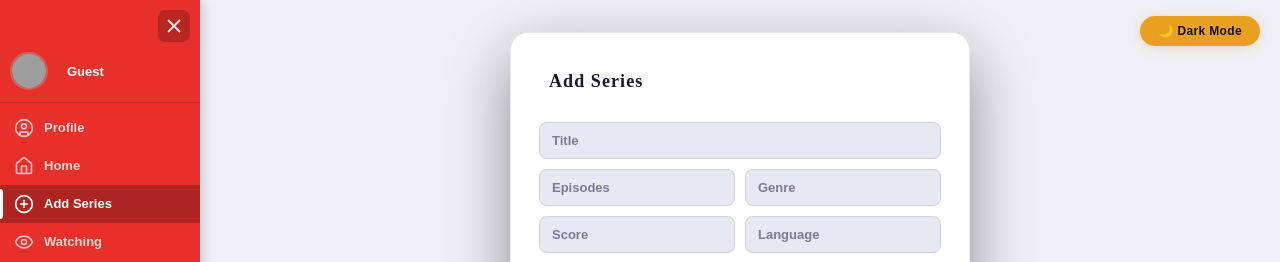
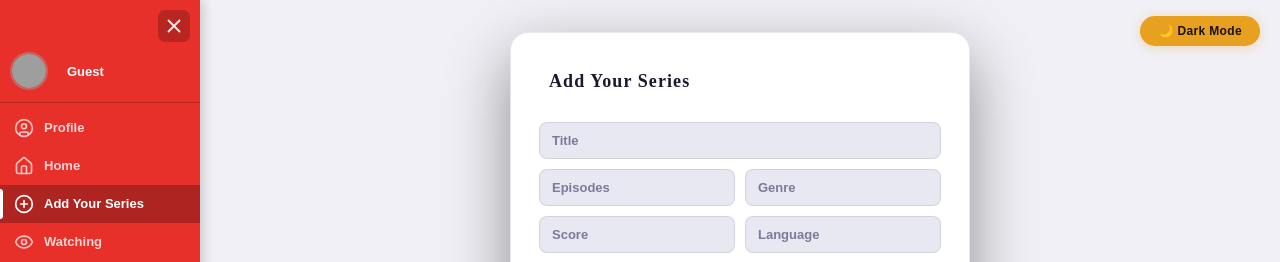
Before and after one commit to Samratroy2/Series_Tracker, a React (Create React App) app in the folder frontend/: page /add-series in a window 1280 px wide. Shown: the top 262 px of the page. Built offline with nearby package versions, Linux system fonts and the light colour scheme; no server answers; the database is empty; grey boxes are pictures that could not be loaded.

Commit message:
update2.15

```diff
--- a/frontend/src/components/Sidebar.js
+++ b/frontend/src/components/Sidebar.js
@@ -56,7 +56,7 @@ const Sidebar = () => {
     { name: 'Home', path: '/', icon: <Home size={20} />, title: 'Home' },
 
     {
-      name: 'Add Series',
+      name: 'Add Your Series',
       path: '/add-series',
       icon: <PlusCircle size={20} />,
       title: 'Add New Series',
--- a/frontend/src/pages/AddSeries.js
+++ b/frontend/src/pages/AddSeries.js
@@ -58,7 +58,7 @@ const AddSeries = () => {
 
       await addDoc(collection(db, 'anime'), payload);
 
-      alert('Series added successfully');
+      alert('Your series added successfully');
 
       // Reset form
       setForm({
@@ -74,7 +74,7 @@ const AddSeries = () => {
 
     } catch (error) {
       console.error(error);
-      alert('Failed to add series');
+      alert('Failed to add your series');
     } finally {
       setLoading(false);
     }
@@ -84,7 +84,7 @@ const AddSeries = () => {
     <div className="add-series-page">
       <div className="modal-content">
 
-        <h2>Add Series</h2>
+        <h2>Add Your Series</h2>
 
         <form className="form-grid" onSubmit={handleSubmit}>
 
```
